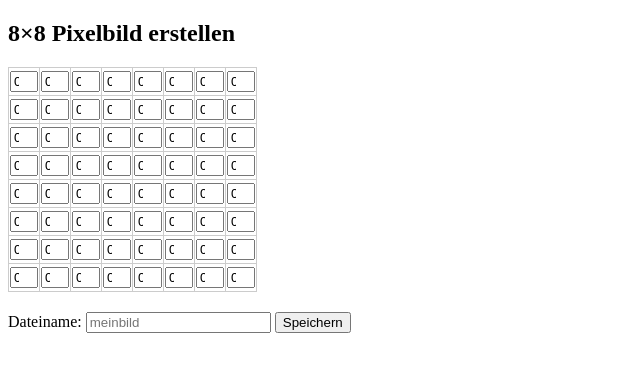
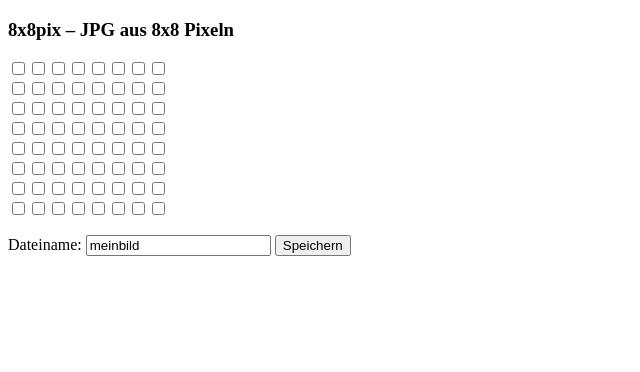
Before and after one commit to sali80/8x8pix, a plain HTML site: page index.html in a window 1280 px wide. Shown: the whole page, without its empty margins (0-640 px from the left). Drawn offline with Linux system fonts and the light colour scheme.

Commit message:
Update index.html

```diff
--- a/index.html
+++ b/index.html
@@ -2,56 +2,48 @@
 <html lang="de">
 <head>
 <meta charset="UTF-8">
-<title>8x8 Pixel Generator</title>
-<style>
-  table { border-collapse: collapse; margin-bottom: 20px; }
-  td { border: 1px solid #ccc; width: 25px; height: 25px; text-align: center; }
-  input[type="number"] { width: 20px; text-align: center; }
-</style>
+<title>8x8pix</title>
 </head>
 <body>
 
-<h2>8×8 Pixelbild erstellen</h2>
+<h3>8x8pix – JPG aus 8x8 Pixeln</h3>
 
-<table>
-  <tbody id="grid"></tbody>
-</table>
+<div id="grid"></div>
 
-<label>Dateiname: <input id="filename" type="text" placeholder="meinbild"></label>
-<button id="saveBtn">Speichern</button>
+<p>
+  Dateiname: <input id="filename" type="text" value="meinbild">
+  <button id="saveBtn">Speichern</button>
+</p>
 
 <canvas id="canvas" width="8" height="8" style="display:none;"></canvas>
 
 <script>
-// Tabelle erzeugen
+// 8x8 Checkbox-Raster erzeugen
 const grid = document.getElementById("grid");
 for (let y = 0; y < 8; y++) {
-  const row = document.createElement("tr");
+  const row = document.createElement("div");
   for (let x = 0; x < 8; x++) {
-    const cell = document.createElement("td");
-    const input = document.createElement("input");
-    input.type = "number";
-    input.min = 0;
-    input.max = 1;
-    input.value = 0;
-    cell.appendChild(input);
-    row.appendChild(cell);
+    const cb = document.createElement("input");
+    cb.type = "checkbox";
+    cb.dataset.x = x;
+    cb.dataset.y = y;
+    row.appendChild(cb);
   }
   grid.appendChild(row);
 }
 
-document.getElementById("saveBtn").addEventListener("click", () => {
+// Speichern-Button
+document.getElementById("saveBtn").onclick = () => {
   const canvas = document.getElementById("canvas");
   const ctx = canvas.getContext("2d");
 
-  // Pixel setzen
-  const rows = grid.querySelectorAll("tr");
-  rows.forEach((row, y) => {
-    row.querySelectorAll("input").forEach((input, x) => {
-      const val = parseInt(input.value) === 1 ? 255 : 0;
-      ctx.fillStyle = `rgb(${val},${val},${val})`;
-      ctx.fillRect(x, y, 1, 1);
-    });
+  // Canvas füllen
+  const checkboxes = grid.querySelectorAll("input[type=checkbox]");
+  checkboxes.forEach(cb => {
+    const x = parseInt(cb.dataset.x);
+    const y = parseInt(cb.dataset.y);
+    ctx.fillStyle = cb.checked ? "white" : "black";
+    ctx.fillRect(x, y, 1, 1);
   });
 
   // JPG erzeugen
@@ -60,7 +52,7 @@ document.getElementById("saveBtn").addEventListener("click", () => {
   link.download = filename + ".jpg";
   link.href = canvas.toDataURL("image/jpeg");
   link.click();
-});
+};
 </script>
 
 </body>
```
